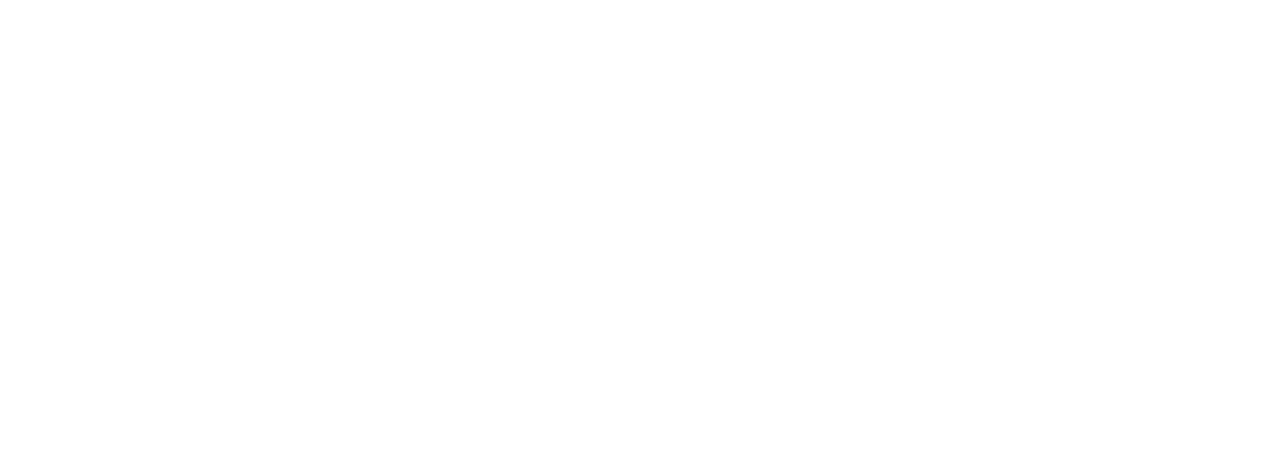
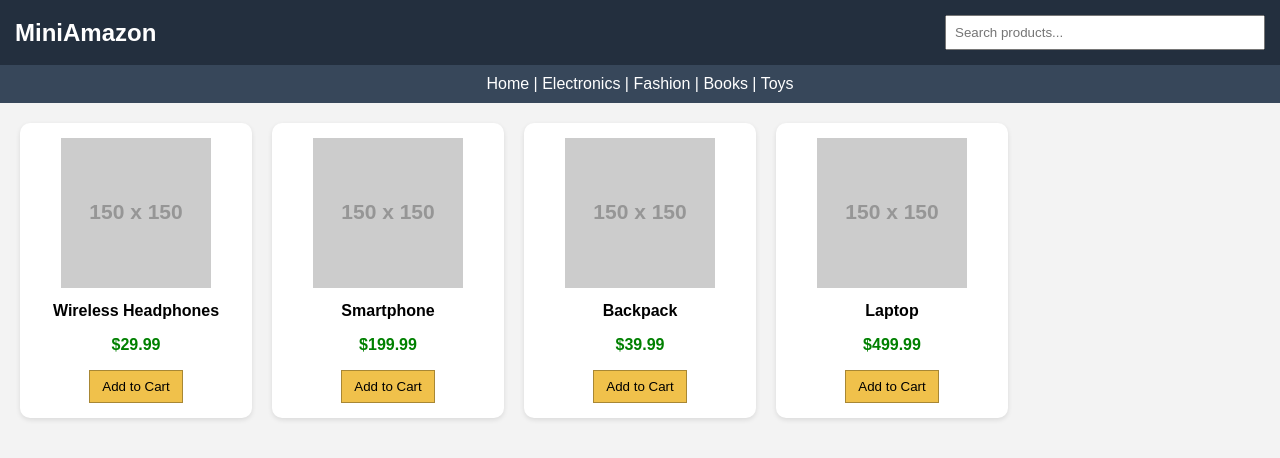
Before and after one commit to ozodlikga/Ozodlik-sari, a plain HTML site: page index.html in a window 1280 px wide. Drawn offline with Linux system fonts and the light colour scheme; placeholder pictures from the web are drawn by us.

Commit message:
Update index.html

```diff
--- a/index.html
+++ b/index.html
@@ -1,20 +1,113 @@
-<manifest xmlns:android="http://schemas.android.com/apk/res/android"
-    package="com.example.subwaysurferclone">
+<!DOCTYPE html>
+<html lang="en">
+<head>
+  <meta charset="UTF-8" />
+  <meta name="viewport" content="width=device-width, initial-scale=1.0"/>
+  <title>Mini Amazon</title>
+  <style>
+    body {
+      margin: 0;
+      font-family: Arial, sans-serif;
+      background-color: #f3f3f3;
+    }
+    header {
+      background-color: #232f3e;
+      color: white;
+      padding: 15px;
+      display: flex;
+      align-items: center;
+      justify-content: space-between;
+    }
+    .logo {
+      font-size: 1.5rem;
+      font-weight: bold;
+    }
+    .search-bar input {
+      padding: 8px;
+      width: 300px;
+    }
+    nav {
+      background-color: #37475a;
+      color: white;
+      padding: 10px;
+      text-align: center;
+    }
+    .products {
+      display: grid;
+      grid-template-columns: repeat(auto-fill, minmax(220px, 1fr));
+      gap: 20px;
+      padding: 20px;
+    }
+    .card {
+      background-color: white;
+      padding: 15px;
+      border-radius: 10px;
+      box-shadow: 0 2px 5px rgba(0,0,0,0.1);
+      text-align: center;
+    }
+    .card img {
+      max-width: 100%;
+      height: 150px;
+      object-fit: contain;
+    }
+    .card h3 {
+      font-size: 1rem;
+      margin: 10px 0;
+    }
+    .card p {
+      color: green;
+      font-weight: bold;
+    }
+    .card button {
+      padding: 8px 12px;
+      background-color: #f0c14b;
+      border: 1px solid #a88734;
+      cursor: pointer;
+    }
+  </style>
+</head>
+<body>
 
-    <application
-        android:allowBackup="true"
-        android:icon="@mipmap/ic_launcher"
-        android:label="Subway Surfers Clone"
-        android:roundIcon="@mipmap/ic_launcher_round"
-        android:supportsRtl="true"
-        android:theme="@style/Theme.AppCompat.Light.NoActionBar">
-        <activity android:name=".MainActivity"
-            android:screenOrientation="landscape">
-            <intent-filter>
-                <action android:name="android.intent.action.MAIN" />
-                <category android:name="android.intent.category.LAUNCHER" />
-            </intent-filter>
-        </activity>
-    </application>
+<header>
+  <div class="logo">MiniAmazon</div>
+  <div class="search-bar">
+    <input type="text" placeholder="Search products..."/>
+  </div>
+</header>
 
-                </manifest>
+<nav>
+  Home | Electronics | Fashion | Books | Toys
+</nav>
+
+<section class="products">
+  <div class="card">
+    <img src="https://via.placeholder.com/150" alt="Product">
+    <h3>Wireless Headphones</h3>
+    <p>$29.99</p>
+    <button>Add to Cart</button>
+  </div>
+
+  <div class="card">
+    <img src="https://via.placeholder.com/150" alt="Product">
+    <h3>Smartphone</h3>
+    <p>$199.99</p>
+    <button>Add to Cart</button>
+  </div>
+
+  <div class="card">
+    <img src="https://via.placeholder.com/150" alt="Product">
+    <h3>Backpack</h3>
+    <p>$39.99</p>
+    <button>Add to Cart</button>
+  </div>
+
+  <div class="card">
+    <img src="https://via.placeholder.com/150" alt="Product">
+    <h3>Laptop</h3>
+    <p>$499.99</p>
+    <button>Add to Cart</button>
+  </div>
+</section>
+
+</body>
+</html>
```
